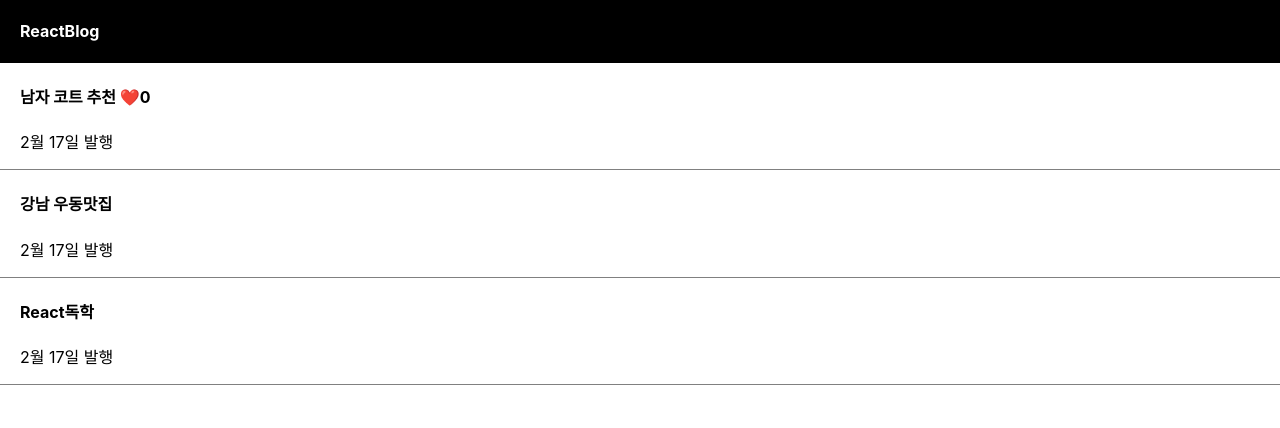
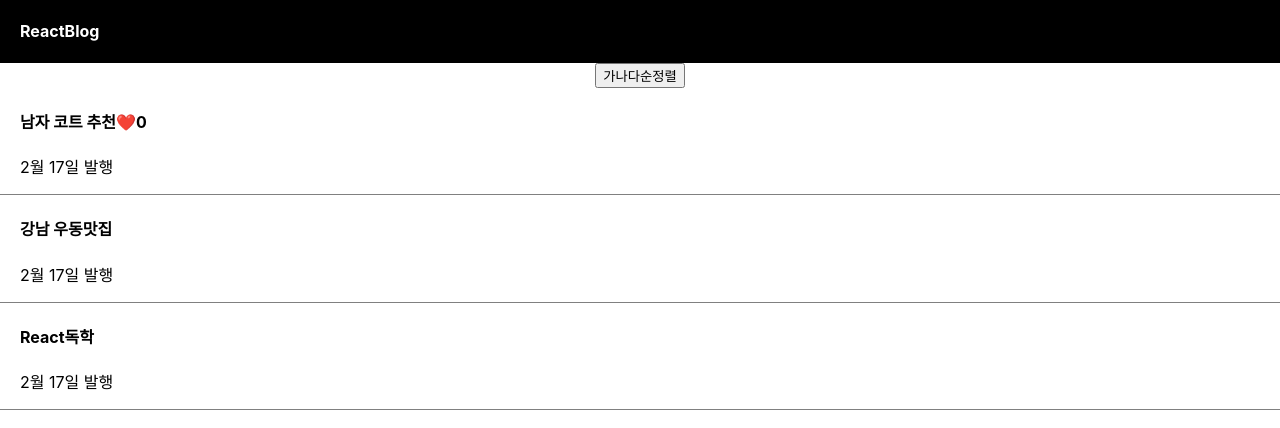
Before and after one commit to 5wintaek/React-blog, a React (Create React App) app: page / in a window 1280 px wide. Shown: the top 428 px of the page. Built offline with nearby package versions, Linux system fonts and the light colour scheme.

Commit message:
[learn] 가나다순 버튼정렬 기능

```diff
--- a/src/App.jsx
+++ b/src/App.jsx
@@ -6,18 +6,40 @@ import { useState } from 'react';
 
 function App() {
   let post = '강남 우동 맛집'; // 자료 잠깐 저장할 땐 변수
-  let [글제목, 글제목변경] = useState(['남자 코트 추천', '강남 우동맛집', 'React독학']);
+  let [글제목, 글제목변경] = useState([
+    '남자 코트 추천',
+    '강남 우동맛집',
+    'React독학',
+  ]);
   const [count, setCount] = useState(0);
+  let copy = [...글제목];
 
   return (
     <div className="App">
       <div className="black-nav">
         <h4>ReactBlog</h4>
       </div>
+      <button
+        onClick={() => {
+          copy.sort();
+          글제목변경(copy);
+        }}
+      >
+        가나다순정렬
+      </button>
+
       <div className="list">
         <h4>
-          {글제목[0]}{' '}
-          <span onClick={() => {setCount(count + 1)}}>❤️</span>{count}</h4>
+          {글제목[0]}
+          <span
+            onClick={() => {
+              setCount(count + 1);
+            }}
+          >
+            ❤️
+          </span>
+          {count}
+        </h4>
         <p>2월 17일 발행</p>
       </div>
       <div className="list">
```
